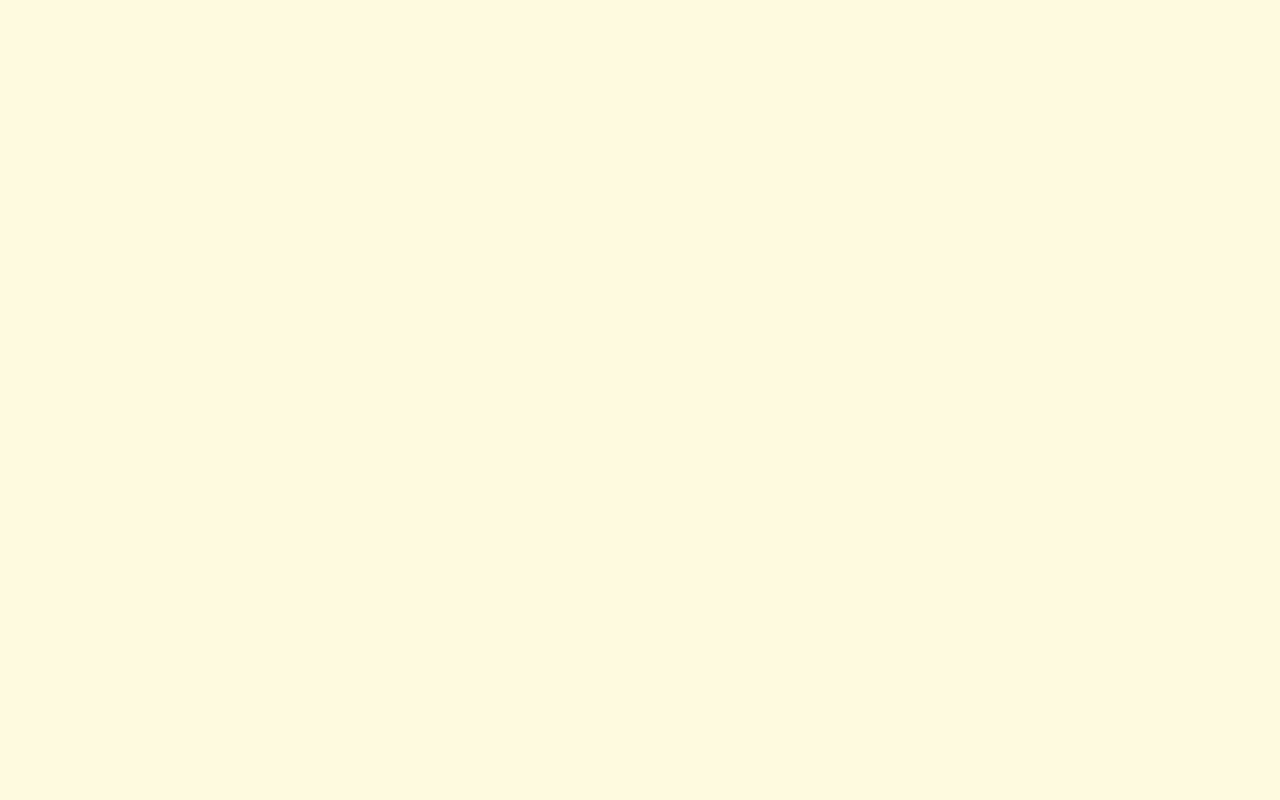
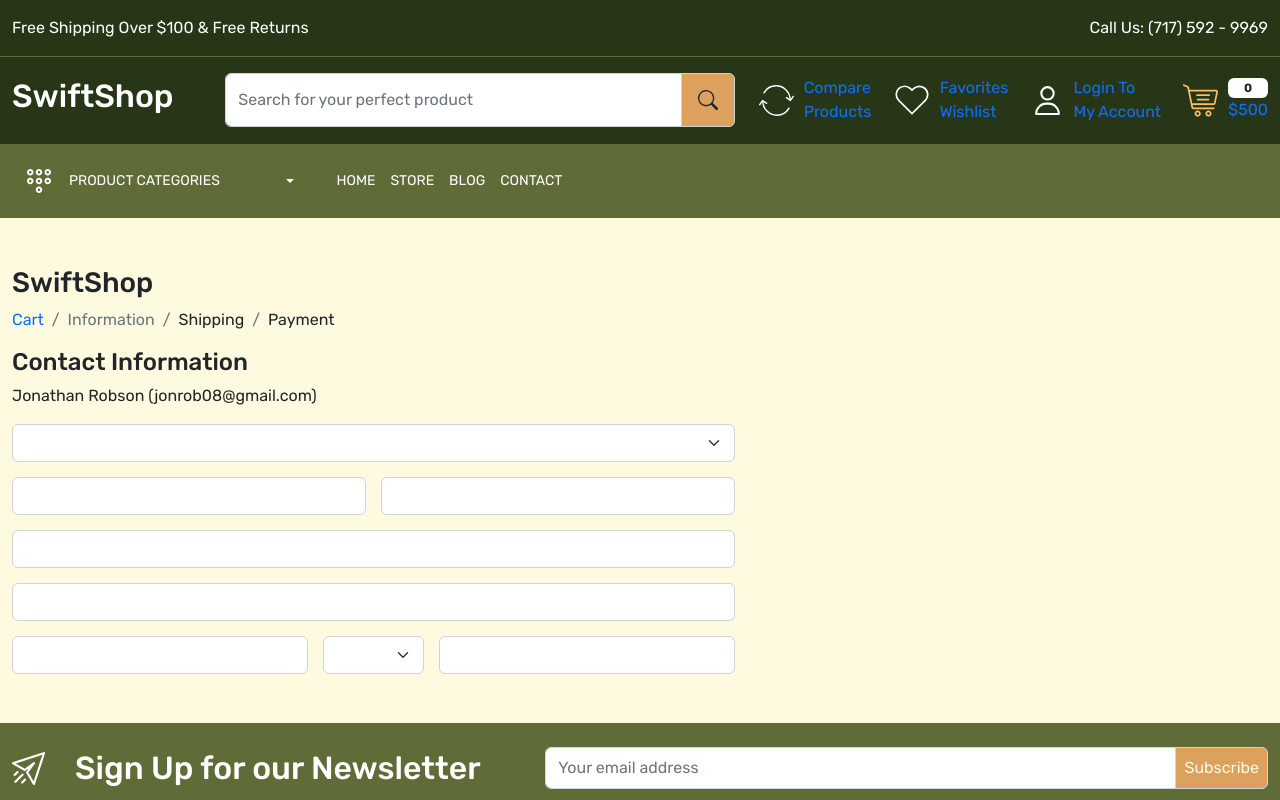
Before and after one commit to jonrob08/SwiftShop, a React (Create React App) app in the folder swiftshop/: page /checkout in a window 1280 px wide. Before the commit this address had no page. Shown: the top 800 px of the page. Built offline with nearby package versions, Linux system fonts and the light colour scheme; a web font is replaced by a local one.

Commit message:
chore: make structure of checkout page

```diff
--- a/swiftshop/src/App.js
+++ b/swiftshop/src/App.js
@@ -18,7 +18,10 @@ import {
   ShippingPolicy,
   TermsAndConditions,
   Product,
-  Cart
+  Cart,
+  Checkout,
+  Shipping,
+  Payment
 } from './pages';
 
 function App() {
@@ -33,6 +36,9 @@ function App() {
           <Route path="blog" element={<Blog />}/>
           <Route path="blog/:id" element={<Article />}/>
           <Route path="cart" element={<Cart />}/>
+          <Route path="checkout" element={<Checkout />}/>
+          <Route path="shipping" element={<Shipping />}/>
+          <Route path="payment" element={<Payment />}/>
           <Route path="contact" element={<Contact />}/>
           <Route path="compare" element={<Compare />}/>
           <Route path="wishlist" element={<Wishlist />}/>
@@ -40,9 +46,9 @@ function App() {
           <Route path="signup" element={<Signup />}/>
           <Route path="forgot" element={<ForgotPassword />}/>
           <Route path="reset" element={<ResetPassword />}/>
-          <Route path="privacy" element={<PrivacyPolicy />}/>
-          <Route path="refund" element={<RefundPolicy />}/>
-          <Route path="shipping" element={<ShippingPolicy />}/>
+          <Route path="privacy-policy" element={<PrivacyPolicy />}/>
+          <Route path="refund-policy" element={<RefundPolicy />}/>
+          <Route path="shipping-policy" element={<ShippingPolicy />}/>
           <Route path="tandc" element={<TermsAndConditions />}/>
         </Route>
       </Routes>
--- a/swiftshop/src/components/Footer.js
+++ b/swiftshop/src/components/Footer.js
@@ -63,9 +63,9 @@ const Footer = () => {
             <div className="col-3">
               <h4 className='mb-4 text-white'>Information</h4>
               <div className='footer-links d-flex flex-column'>
-                <Link to="/privacy" className='mb-1 py-2 text-white'>Privacy Policy</Link>
-                <Link to="/refund" className='mb-1 py-2 text-white'>Refund Policy</Link>
-                <Link to="/shipping" className='mb-1 py-2 text-white'>Shipping Policy</Link>
+                <Link to="/privacy-policy" className='mb-1 py-2 text-white'>Privacy Policy</Link>
+                <Link to="/refund-policy" className='mb-1 py-2 text-white'>Refund Policy</Link>
+                <Link to="/shipping-policy" className='mb-1 py-2 text-white'>Shipping Policy</Link>
                 <Link to="/tandc" className='mb-1 py-2 text-white'>Terms & Conditions</Link>
                 <Link to="/blog" className='mb-1 py-2 text-white'>Blog</Link>
               </div>
--- a/swiftshop/src/pages/Cart.js
+++ b/swiftshop/src/pages/Cart.js
@@ -97,7 +97,7 @@ const Cart = () => {
               <div className='d-flex flex-column align-items-end'>
                 <h4>Subtotal: $1998.99</h4>
                 <p>Taxes and Shipping are calculated at checkout (eventually)</p>
-                <Link className='button'>Checkout</Link>
+                <Link to="/checkout" className='button'>Checkout</Link>
               </div>
               </div>
             </div>
--- a/swiftshop/src/pages/Checkout.js
+++ b/swiftshop/src/pages/Checkout.js
@@ -1,8 +1,73 @@
 import React from 'react'
 
 const Checkout = () => {
+
   return (
-    <div>Checkout</div>
+    <>
+        <div className="checkout-wrapper py-5">
+            <div className="container-xxl">
+                <div className="row">
+                    <div className="col-7">
+                        <div className="checkout-info">
+                            <h3 className='site-title'>SwiftShop</h3>
+                            <nav
+                                // style={{"--bs-breadcrumb-divider":">"}}
+                                aria-label="breadcrumb"
+                            >
+                                <ol className='breadcrumb'>
+                                    <li className='breadcrumb-item'>
+                                        <a href="/cart">Cart </a>
+                                    </li>
+                                    <li className='breadcrumb-item active' aria-current="page">
+                                        Information
+                                    </li>
+                                    <li className='breadcrumb-item' aria-current="page">
+                                        Shipping
+                                    </li>
+                                    <li className='breadcrumb-item' aria-current="page">
+                                        Payment
+                                    </li>
+                                </ol>
+                            </nav>
+                            <h4 className="title">
+                                Contact Information
+                            </h4>
+                            <p className="user-details">
+                                Jonathan Robson (jonrob08@gmail.com)
+                            </p>
+                            <form action="" className='d-flex gap-15 flex-wrap justify-content-between'>
+                                <div className='w-100'>
+                                    <select name="" className='form-control form-select' id=""></select>
+                                </div>
+                                <div className='flex-grow-1'>
+                                    <input type="text" className="form-control" />
+                                </div>
+                                <div className='flex-grow-1'>
+                                    <input type="text" className="form-control" />
+                                </div>
+                                <div className='w-100'>
+                                    <input type="text" className="form-control" />
+                                </div>
+                                <div className='w-100'>
+                                    <input type="text" className="form-control" />
+                                </div>
+                                <div className='flex-grow-1'>
+                                <input type="text" className="form-control" />
+                                </div>
+                                <div className='flex-grow-1'>
+                                <select name="" className='form-control form-select' id=""></select>
+                                </div>
+                                <div className='flex-grow-1'>
+                                <input type="text" className="form-control" />
+                                </div>
+                            </form>
+                        </div>
+                    </div>
+                    <div className="col-5"></div>
+                </div>
+            </div>
+        </div>
+    </>
   )
 }
 
--- /dev/null
+++ b/swiftshop/src/pages/Payment.js
@@ -0,0 +1,16 @@
+import React from 'react'
+import BreadCrumb from "../components/BreadCrumb";
+import Meta from "../components/Meta";
+
+const Payment = () => {
+    const title = "Payment"
+
+  return (
+    <>
+        <Meta title={title} />
+        <BreadCrumb title={title} />
+    </>
+  )
+}
+
+export default Payment
--- /dev/null
+++ b/swiftshop/src/pages/Shipping.js
@@ -0,0 +1,16 @@
+import React from 'react'
+import BreadCrumb from "../components/BreadCrumb";
+import Meta from "../components/Meta";
+
+const Shipping = () => {
+    const title = "Shipping"
+
+  return (
+    <>
+        <Meta title={title} />
+        <BreadCrumb title={title} />
+    </>
+  )
+}
+
+export default Shipping
--- a/swiftshop/src/pages/index.js
+++ b/swiftshop/src/pages/index.js
@@ -2,15 +2,18 @@ import About from "./About";
 import Article from "./Article";
 import Blog from "./Blog";
 import Cart from "./Cart";
+import Checkout from "./Checkout";
 import Compare from "./Compare";
 import Contact from "./Contact";
 import ForgotPassword from "./ForgotPassword";
 import Home from "./Home";
 import Login from "./Login";
+import Payment from "./Payment";
 import PrivacyPolicy from "./PrivacyPolicy";
 import Product from "./Product";
 import RefundPolicy from "./RefundPolicy";
 import ResetPassword from "./ResetPassword";
+import Shipping from "./Shipping";
 import ShippingPolicy from "./ShippingPolicy";
 import Signup from "./Signup";
 import Store from "./Store";
@@ -22,15 +25,18 @@ export {
     Article,
     Blog,
     Cart,
+    Checkout,
     Compare,
     Contact,
     ForgotPassword,
     Home,
     Login,
+    Payment,
     PrivacyPolicy,
     Product,
     RefundPolicy,
     ResetPassword,
+    Shipping,
     ShippingPolicy,
     Signup,
     Store,
```
